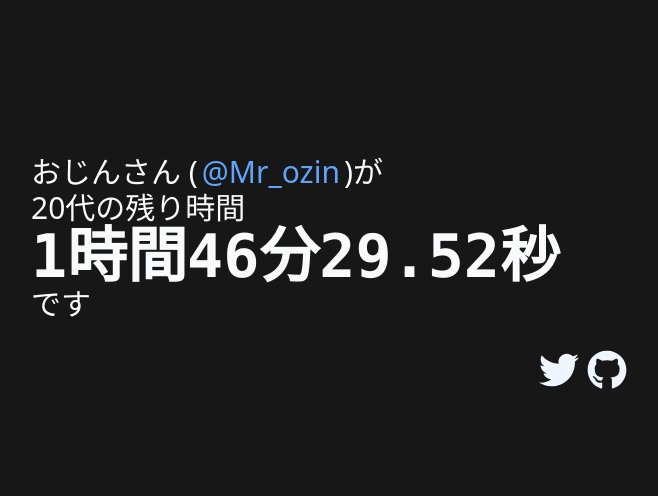
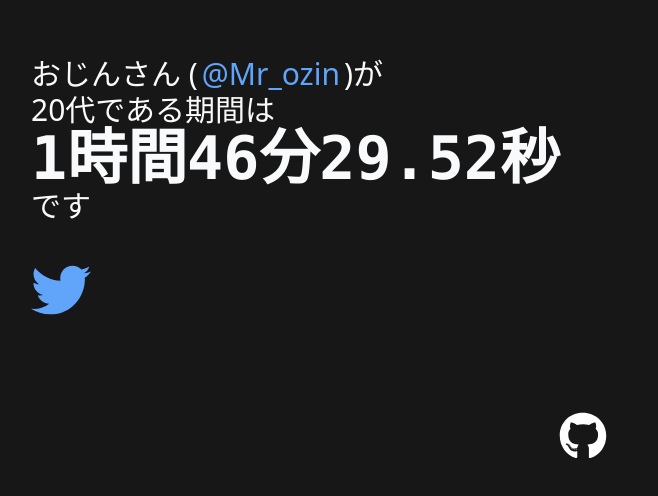
Before and after one commit to ryokryok/is_30_mr_ozin, a Next.js app: page / in a window 1280 px wide. Shown: the part 122-618 px from the top of the page, without its empty margins (57-715 px from the left). Built offline with nearby package versions, Linux system fonts and the light colour scheme.

Commit message:
share button

```diff
--- a/components/index.tsx
+++ b/components/index.tsx
@@ -52,12 +52,22 @@ export const CountDownTimer = ({
             <p>三十路になってから</p>
             <TimeDisplay time={time} />
             <p>経過しました。</p>
+            <TweetLink
+              text={`おじんさんが三十路になってから ${formatTimeToString(
+                time
+              )} 経過しました。`}
+            />
           </>
         ) : (
           <>
-            <p>20代の残り時間</p>
+            <p>20代である期間は</p>
             <TimeDisplay time={time} />
             <p>です</p>
+            <TweetLink
+              text={`おじんさんが20代である期間は ${formatTimeToString(
+                time
+              )} です`}
+            />
           </>
         )}
       </div>
@@ -76,11 +86,7 @@ const TimeDisplay = ({ time }: { time: number }) => {
 export const Links = () => {
   return (
     <IconContext.Provider value={{ size: "2em" }}>
-      <div className="p-4 text-xl text-blue-50 flex justify-center justify-items-center">
-        <a href={twitterUrl} target="_blank" rel="noreferrer" className="p-1">
-          <FaTwitter />
-        </a>
-
+      <div className="p-4 text-2xl text-white">
         <a href={gitHubUrl} target="_blank" rel="noreferrer" className="p-1">
           <FaGithub />
         </a>
@@ -88,3 +94,20 @@ export const Links = () => {
     </IconContext.Provider>
   );
 };
+
+const TweetLink = ({ text }: { text: string }) => {
+  return (
+    <IconContext.Provider value={{ size: "2em" }}>
+      <p>
+        <a
+          href={`https://twitter.com/intent/tweet?text=${text}&url=https://is-30-mr-ozin.vercel.app/`}
+          target="_blank"
+          rel="noreferrer"
+          className="p-1 underline underline-offset-2 text-blue-400 self-center"
+        >
+          <FaTwitter />
+        </a>
+      </p>
+    </IconContext.Provider>
+  );
+};
```
